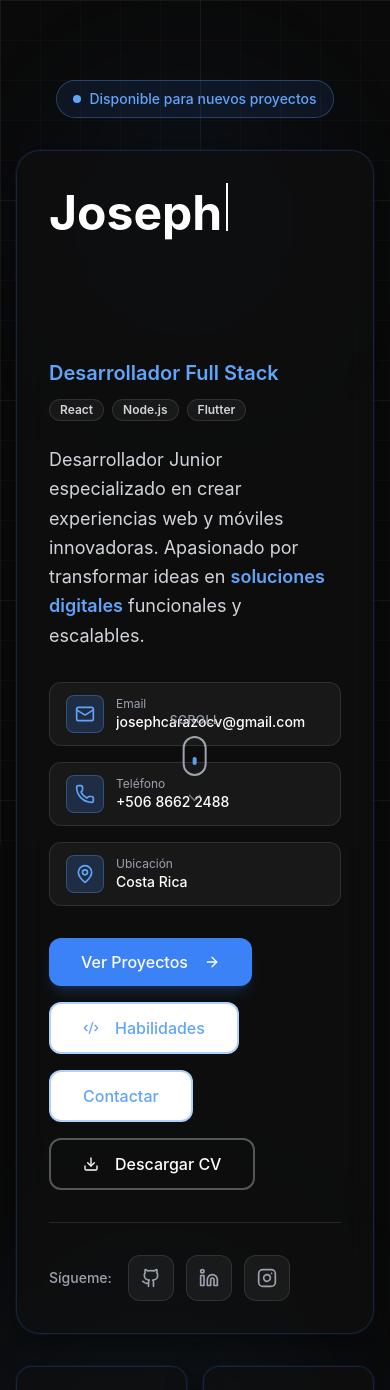
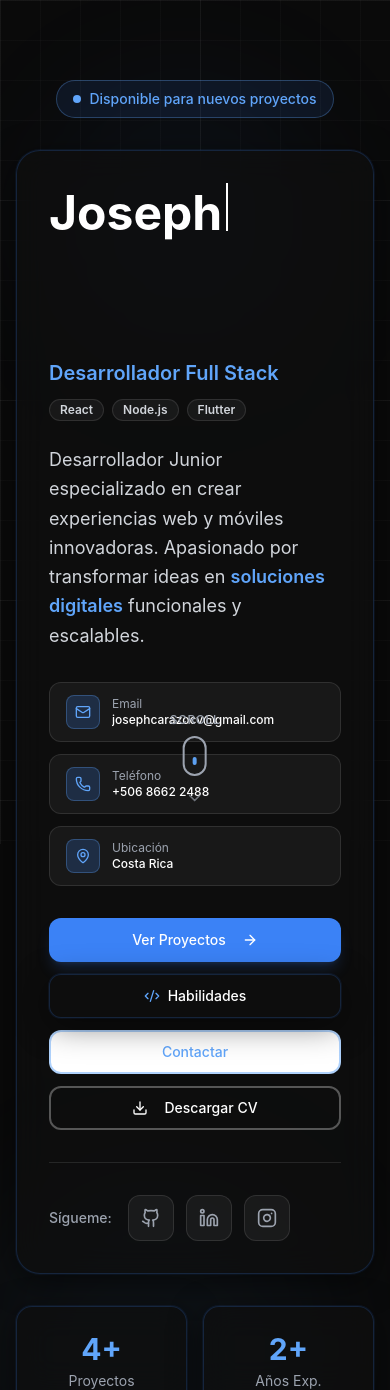
Before and after one commit to JosephCarazoP/joseph-portfolio, a React (Vite) app: page / in a window 390 px wide. Shown: the top 1390 px of the page. Built offline with nearby package versions, Linux system fonts and the light colour scheme.

Commit message:
Cambios para el responsive

```diff
--- a/src/components/Hero.tsx
+++ b/src/components/Hero.tsx
@@ -182,21 +182,21 @@ export const Hero = () => {
             funcionales y escalables.
           </motion.p>
 
-          {/* Información de contacto */}
+          {/* Información de contacto - Responsive */}
           <motion.div
             variants={itemVariants}
-            className="grid grid-cols-1 md:grid-cols-3 gap-4 mb-8"
+            className="grid grid-cols-1 sm:grid-cols-2 lg:grid-cols-3 gap-3 sm:gap-4 mb-8"
           >
             <a
               href={`mailto:${personalInfo.email}`}
               className="group flex items-center gap-3 bg-white/5 hover:bg-white/10 px-4 py-3 rounded-xl border border-white/10 hover:border-blue-400/50 transition-all duration-300"
             >
-              <div className="bg-blue-500/20 p-2 rounded-lg border border-blue-400/30 group-hover:scale-110 transition-transform">
-                <Mail className="w-5 h-5 text-blue-400" />
+              <div className="bg-blue-500/20 p-2 rounded-lg border border-blue-400/30 group-hover:scale-110 transition-transform flex-shrink-0">
+                <Mail className="w-4 h-4 sm:w-5 sm:h-5 text-blue-400" />
               </div>
-              <div className="flex-1 text-left">
+              <div className="flex-1 text-left min-w-0">
                 <p className="text-gray-400 text-xs">Email</p>
-                <p className="text-white text-sm font-medium truncate">{personalInfo.email}</p>
+                <p className="text-white text-xs sm:text-sm font-medium truncate">{personalInfo.email}</p>
               </div>
             </a>
 
@@ -204,68 +204,75 @@ export const Hero = () => {
               href={`tel:${personalInfo.phone}`}
               className="group flex items-center gap-3 bg-white/5 hover:bg-white/10 px-4 py-3 rounded-xl border border-white/10 hover:border-blue-400/50 transition-all duration-300"
             >
-              <div className="bg-blue-500/20 p-2 rounded-lg border border-blue-400/30 group-hover:scale-110 transition-transform">
-                <Phone className="w-5 h-5 text-blue-400" />
+              <div className="bg-blue-500/20 p-2 rounded-lg border border-blue-400/30 group-hover:scale-110 transition-transform flex-shrink-0">
+                <Phone className="w-4 h-4 sm:w-5 sm:h-5 text-blue-400" />
               </div>
-              <div className="flex-1 text-left">
+              <div className="flex-1 text-left min-w-0">
                 <p className="text-gray-400 text-xs">Teléfono</p>
-                <p className="text-white text-sm font-medium">{personalInfo.phone}</p>
+                <p className="text-white text-xs sm:text-sm font-medium">{personalInfo.phone}</p>
               </div>
             </a>
 
-            <div className="flex items-center gap-3 bg-white/5 px-4 py-3 rounded-xl border border-white/10">
-              <div className="bg-blue-500/20 p-2 rounded-lg border border-blue-400/30">
-                <MapPin className="w-5 h-5 text-blue-400" />
+            <div className="sm:col-span-2 lg:col-span-1 flex items-center gap-3 bg-white/5 px-4 py-3 rounded-xl border border-white/10">
+              <div className="bg-blue-500/20 p-2 rounded-lg border border-blue-400/30 flex-shrink-0">
+                <MapPin className="w-4 h-4 sm:w-5 sm:h-5 text-blue-400" />
               </div>
-              <div className="flex-1 text-left">
+              <div className="flex-1 text-left min-w-0">
                 <p className="text-gray-400 text-xs">Ubicación</p>
-                <p className="text-white text-sm font-medium">Costa Rica</p>
+                <p className="text-white text-xs sm:text-sm font-medium">Costa Rica</p>
               </div>
             </div>
           </motion.div>
 
-          {/* CTAs */}
+
+          {/* CTAs - Responsive Optimized */}
           <motion.div
             variants={itemVariants}
-            className="flex flex-wrap gap-4"
+            className="flex flex-col sm:flex-row flex-wrap gap-3 sm:gap-4"
           >
+            {/* Botón Principal - Ver Proyectos */}
             <Button
               size="lg"
-              className="bg-blue-500 hover:bg-blue-600 text-white px-8 py-6 text-base font-medium rounded-xl shadow-lg shadow-blue-500/20 hover:shadow-blue-500/40 transition-all duration-300 group"
+              className="w-full sm:w-auto bg-blue-500 hover:bg-blue-600 text-white px-6 sm:px-8 py-5 sm:py-6 text-sm sm:text-base font-medium rounded-xl shadow-lg shadow-blue-500/20 hover:shadow-blue-500/40 transition-all duration-300 group"
               onClick={() => document.getElementById('projects')?.scrollIntoView({ behavior: 'smooth' })}
             >
-              Ver Proyectos
-              <ArrowRight className="ml-2 w-5 h-5 group-hover:translate-x-1 transition-transform" />
+              <span>Ver Proyectos</span>
+              <ArrowRight className="ml-2 w-4 h-4 sm:w-5 sm:h-5 group-hover:translate-x-1 transition-transform" />
             </Button>
 
-            {/* NUEVO - Botón de Habilidades */}
+            {/* Botón Secundario - Habilidades */}
+            <Button
+              size="lg"
+              className="w-full sm:w-auto glass-card px-6 sm:px-8 py-5 sm:py-6 text-sm sm:text-base font-medium rounded-xl group hover:border-blue-400/50 transition-all duration-300"
+              onClick={() => document.getElementById('skills')?.scrollIntoView({ behavior: 'smooth' })}
+            >
+              <div className="flex items-center justify-center gap-2">
+                <Code2 className="w-4 h-4 sm:w-5 sm:h-5 text-blue-400" />
+                <span className="text-white">Habilidades</span>
+              </div>
+            </Button>
+
+            {/* Grid para los últimos 2 botones en mobile */}
+            <div className="w-full sm:w-auto flex flex-col sm:flex-row gap-3 sm:gap-4">
+              {/* Contactar */}
               <Button
                 size="lg"
                 variant="outline"
-              className="border-2 border-blue-400/50 text-blue-400 hover:bg-blue-400/10 px-8 py-6 text-base font-medium rounded-xl group"
-              onClick={() => document.getElementById('skills')?.scrollIntoView({ behavior: 'smooth' })}
-            >
-              <Code2 className="mr-2 w-5 h-5" />
-              Habilidades
-            </Button>
-
-            <Button
-              size="lg"
-              variant="outline"
-              className="border-2 border-blue-400/50 text-blue-400 hover:bg-blue-400/10 px-8 py-6 text-base font-medium rounded-xl group"
+                className="w-full sm:w-auto border-2 border-blue-400/50 text-blue-400 hover:bg-blue-400/10 px-6 sm:px-8 py-5 sm:py-6 text-sm sm:text-base font-medium rounded-xl group"
                 onClick={() => document.getElementById('contact')?.scrollIntoView({ behavior: 'smooth' })}
               >
                 Contactar
               </Button>
 
-            <div className="relative">
+              {/* Descargar CV */}
+              <div className="relative w-full sm:w-auto">
                 <Button
                   size="lg"
-                className="bg-transparent border-2 border-white/30 text-white hover:bg-white hover:text-black hover:border-white px-8 py-6 text-base font-medium rounded-xl group transition-all duration-300"
+                  className="w-full bg-transparent border-2 border-white/30 text-white hover:bg-white hover:text-black hover:border-white px-6 sm:px-8 py-5 sm:py-6 text-sm sm:text-base font-medium rounded-xl group transition-all duration-300"
                   onClick={() => setShowCVOptions(!showCVOptions)}
                 >
-                <Download className="mr-2 w-5 h-5 group-hover:translate-y-1 transition-transform" />
-                Descargar CV
+                  <Download className="mr-2 w-4 h-4 sm:w-5 sm:h-5 group-hover:translate-y-1 transition-transform" />
+                  <span>Descargar CV</span>
                 </Button>
 
                 {showCVOptions && (
@@ -276,14 +283,14 @@ export const Hero = () => {
                   >
                     <button
                       onClick={() => downloadCV('es')}
-                    className="w-full px-6 py-3 text-left text-white font-medium hover:bg-white/10 transition-colors flex items-center gap-2"
+                      className="w-full px-4 sm:px-6 py-3 text-left text-white text-sm sm:text-base font-medium hover:bg-white/10 transition-colors flex items-center gap-2"
                     >
                       <FileDown className="w-4 h-4 text-blue-400" />
                       <span>Español</span>
                     </button>
                     <button
                       onClick={() => downloadCV('en')}
-                    className="w-full px-6 py-3 text-left text-white font-medium hover:bg-white/10 transition-colors flex items-center gap-2 border-t border-white/20"
+                      className="w-full px-4 sm:px-6 py-3 text-left text-white text-sm sm:text-base font-medium hover:bg-white/10 transition-colors flex items-center gap-2 border-t border-white/20"
                     >
                       <FileDown className="w-4 h-4 text-blue-400" />
                       <span>English</span>
@@ -291,7 +298,9 @@ export const Hero = () => {
                   </motion.div>
                 )}
               </div>
+            </div>
           </motion.div>
+
 
 
           {/* Social Links */}
--- a/src/components/ScrollToTop.tsx
+++ b/src/components/ScrollToTop.tsx
@@ -28,17 +28,17 @@ export const ScrollToTop = () => {
           whileHover={{ scale: 1.1, y: -5 }}
           whileTap={{ scale: 0.9 }}
           onClick={scrollToTop}
-          className="fixed bottom-8 right-8 z-50 glass-card p-4 rounded-2xl group hover:border-blue-400/50 transition-all duration-300"
+          className="fixed bottom-6 right-6 sm:bottom-8 sm:right-8 z-50 glass-card p-3 sm:p-4 rounded-xl sm:rounded-2xl group hover:border-blue-400/50 transition-all duration-300"
           aria-label="Volver arriba"
         >
           {/* Glow interno */}
-          <div className="absolute inset-0 bg-gradient-to-br from-blue-500/20 to-transparent rounded-2xl opacity-0 group-hover:opacity-100 transition-opacity duration-300" />
+          <div className="absolute inset-0 bg-gradient-to-br from-blue-500/20 to-transparent rounded-xl sm:rounded-2xl opacity-0 group-hover:opacity-100 transition-opacity duration-300" />
 
-          {/* Icono */}
-          <ArrowUp className="w-6 h-6 text-blue-400 relative z-10 group-hover:translate-y-[-2px] transition-transform" />
+          {/* Icono - Responsive size */}
+          <ArrowUp className="w-5 h-5 sm:w-6 sm:h-6 text-blue-400 relative z-10 group-hover:translate-y-[-2px] transition-transform" />
 
           {/* Shadow glow externo */}
-          <div className="absolute inset-0 rounded-2xl bg-blue-500/30 blur-xl opacity-0 group-hover:opacity-100 transition-opacity duration-300 -z-10" />
+          <div className="absolute inset-0 rounded-xl sm:rounded-2xl bg-blue-500/30 blur-xl opacity-0 group-hover:opacity-100 transition-opacity duration-300 -z-10" />
         </motion.button>
       )}
     </AnimatePresence>
```
Lines whose indentation alone changed are shown as unchanged.
